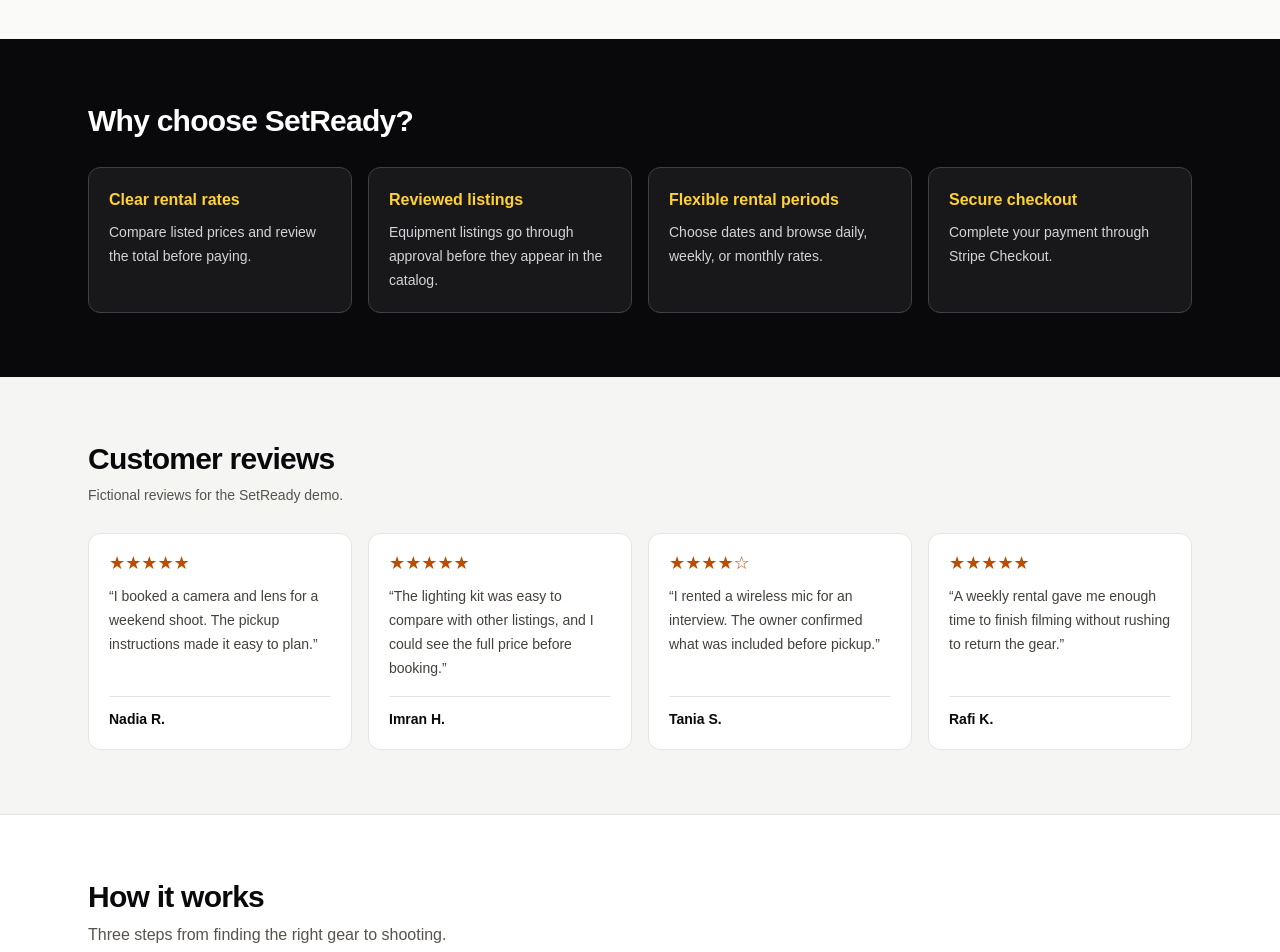
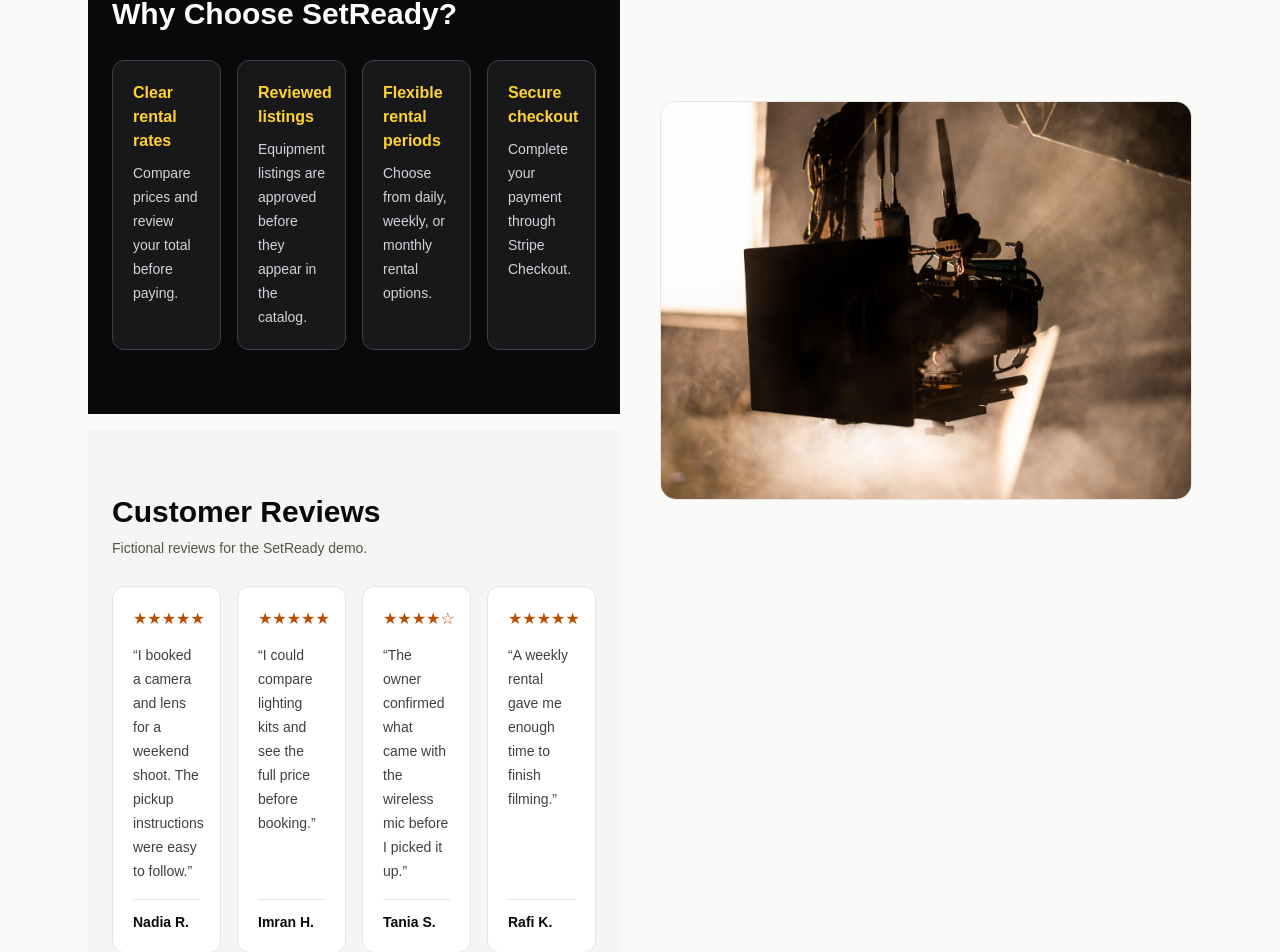
Before and after one commit to Afia611/setready-client, a Next.js app: page / in a window 1280 px wide. Shown: the part 613-1565 px from the top of the page. Built offline with nearby package versions, Linux system fonts and the light colour scheme.

Commit message:
Add homepage benefits and customer reviews

```diff
--- /dev/null
+++ b/app/components/home-benefits-reviews.tsx
@@ -0,0 +1,60 @@
+const benefits = [
+  ["Clear rental rates", "Compare prices and review your total before paying."],
+  ["Reviewed listings", "Equipment listings are approved before they appear in the catalog."],
+  ["Flexible rental periods", "Choose from daily, weekly, or monthly rental options."],
+  ["Secure checkout", "Complete your payment through Stripe Checkout."],
+];
+
+const reviews = [
+  { name: "Nadia R.", rating: 5, comment: "I booked a camera and lens for a weekend shoot. The pickup instructions were easy to follow." },
+  { name: "Imran H.", rating: 5, comment: "I could compare lighting kits and see the full price before booking." },
+  { name: "Tania S.", rating: 4, comment: "The owner confirmed what came with the wireless mic before I picked it up." },
+  { name: "Rafi K.", rating: 5, comment: "A weekly rental gave me enough time to finish filming." },
+];
+
+export default function HomeBenefitsReviews() {
+  return (
+    <>
+      <section id="why-choose-us" aria-labelledby="benefits-heading" className="bg-zinc-950 text-white">
+        <div className="mx-auto max-w-6xl px-5 py-12 sm:px-6 sm:py-16">
+          <h2 id="benefits-heading" className="text-3xl font-bold">
+            Why Choose SetReady?
+          </h2>
+          <dl className="mt-7 grid gap-4 sm:grid-cols-2 lg:grid-cols-4">
+            {benefits.map(([title, description]) => (
+              <div key={title} className="rounded-xl border border-zinc-700 bg-zinc-900 p-5">
+                <dt className="font-semibold text-amber-300">{title}</dt>
+                <dd className="mt-2 text-sm leading-6 text-zinc-300">{description}</dd>
+              </div>
+            ))}
+          </dl>
+        </div>
+      </section>
+
+      <section id="customer-reviews" aria-labelledby="reviews-heading" className="bg-stone-100">
+        <div className="mx-auto max-w-6xl px-5 py-12 sm:px-6 sm:py-16">
+          <h2 id="reviews-heading" className="text-3xl font-bold">Customer Reviews</h2>
+          <p className="mt-2 text-sm text-stone-600">Fictional reviews for the SetReady demo.</p>
+          <ul className="mt-7 grid gap-4 sm:grid-cols-2 lg:grid-cols-4">
+            {reviews.map(({ name, rating, comment }) => (
+              <li key={name} className="rounded-xl border border-stone-200 bg-white p-5">
+                <figure className="flex h-full flex-col">
+                  <p className="text-amber-700">
+                    <span aria-hidden="true">{"★".repeat(rating)}{"☆".repeat(5 - rating)}</span>
+                    <span className="sr-only">{rating} out of 5 stars</span>
+                  </p>
+                  <blockquote className="mt-3 flex-1 text-sm leading-6 text-stone-700">
+                    “{comment}”
+                  </blockquote>
+                  <figcaption className="mt-4 border-t border-stone-200 pt-3 text-sm font-semibold">
+                    {name}
+                  </figcaption>
+                </figure>
+              </li>
+            ))}
+          </ul>
+        </div>
+      </section>
+    </>
+  );
+}
--- a/app/page.tsx
+++ b/app/page.tsx
@@ -2,6 +2,7 @@ import Image from "next/image";
 import Link from "next/link";
 import PublicFooter from "./components/public-footer";
 import PublicHeader from "./components/public-header";
+import HomeBenefitsReviews from "./components/home-benefits-reviews";
 
 const steps = [
   {
@@ -60,6 +61,7 @@ export default function Home() {
               >
                 Browse equipment
               </Link>
+              <HomeBenefitsReviews />
               <a
                 href="#how-it-works"
                 className="font-medium text-amber-800 hover:underline"
```
